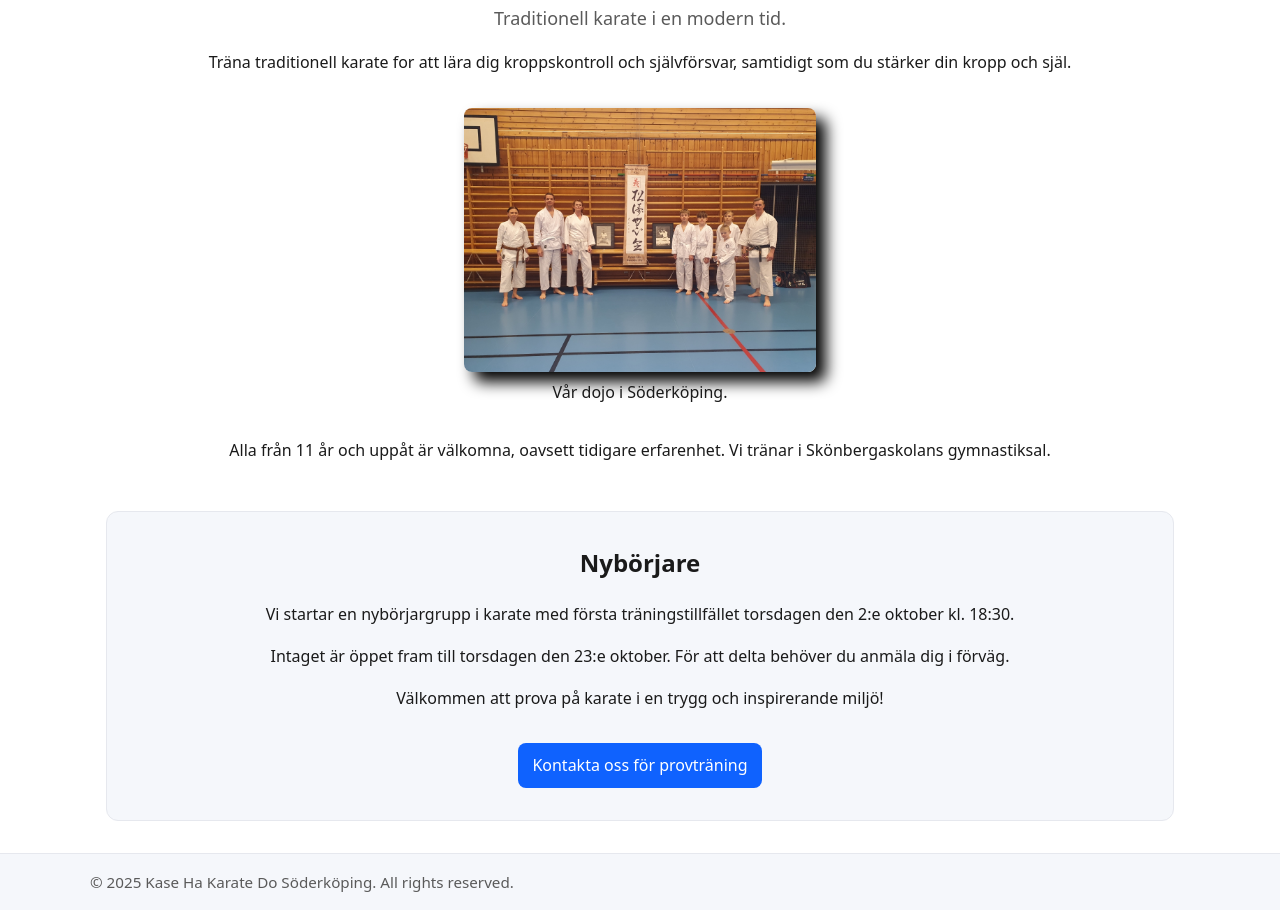
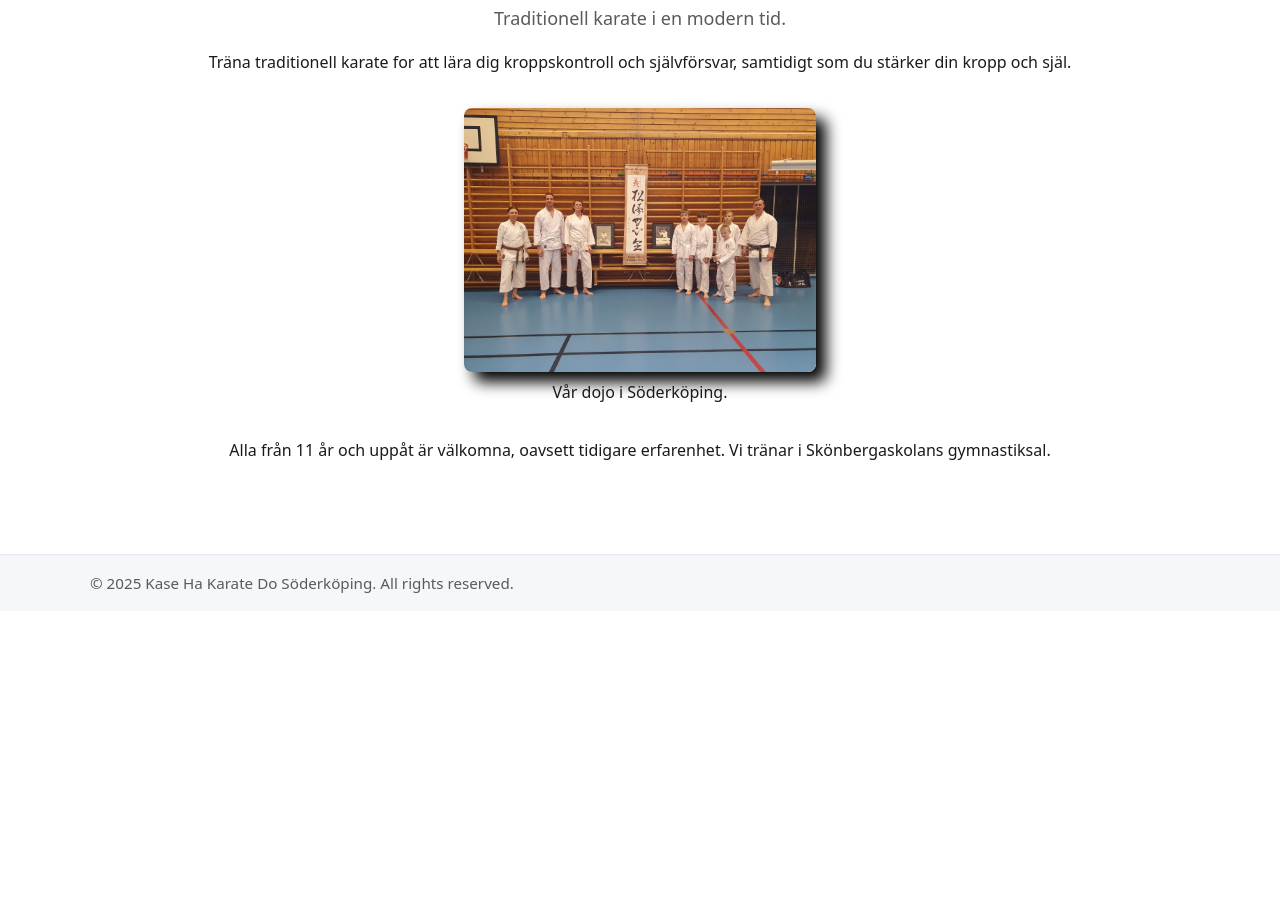
Before and after one commit to brainycarp67531/kasehakaratedo, a plain HTML site: page index.html in a window 1280 px wide. Shown: the part 189-1099 px from the top of the page. After the commit the page ends 800 px from the top, so only its background shows below. Drawn offline with Linux system fonts and the light colour scheme.

Commit message:
removed the new members information

```diff
--- a/pages/home.html
+++ b/pages/home.html
@@ -12,11 +12,13 @@
   <p>Alla från 11 år och uppåt är välkomna, oavsett tidigare erfarenhet. Vi tränar i Skönbergaskolans gymnastiksal. </p>
 </div>
 
-<div style="margin-top: 3rem; text-align: center; padding: 2rem 1rem; background-color: var(--surface); border-radius: .75rem; border: 1px solid #e6e8ee;">
+
+<!-- 2025-10-25: Removed after the new member period in October 2025 -->
+<!-- <div style="margin-top: 3rem; text-align: center; padding: 2rem 1rem; background-color: var(--surface); border-radius: .75rem; border: 1px solid #e6e8ee;">
     <h2 style="margin-top: 0;">Nybörjare</h2>
     <p>Vi startar en nybörjargrupp i karate med första träningstillfället torsdagen den 2:e oktober kl. 18:30.</p>
     <p>Intaget är öppet fram till torsdagen den 23:e oktober.
     För att delta behöver du anmäla dig i förväg.</p>
     <p>Välkommen att prova på karate i en trygg och inspirerande miljö!</p>
     <a href="#contact" class="button" style="margin-top: 1rem;">Kontakta oss för provträning</a>
-</div>
+</div> -->
```
Also changed, not shown: pages/schedule.html (+3 -2 lines).
